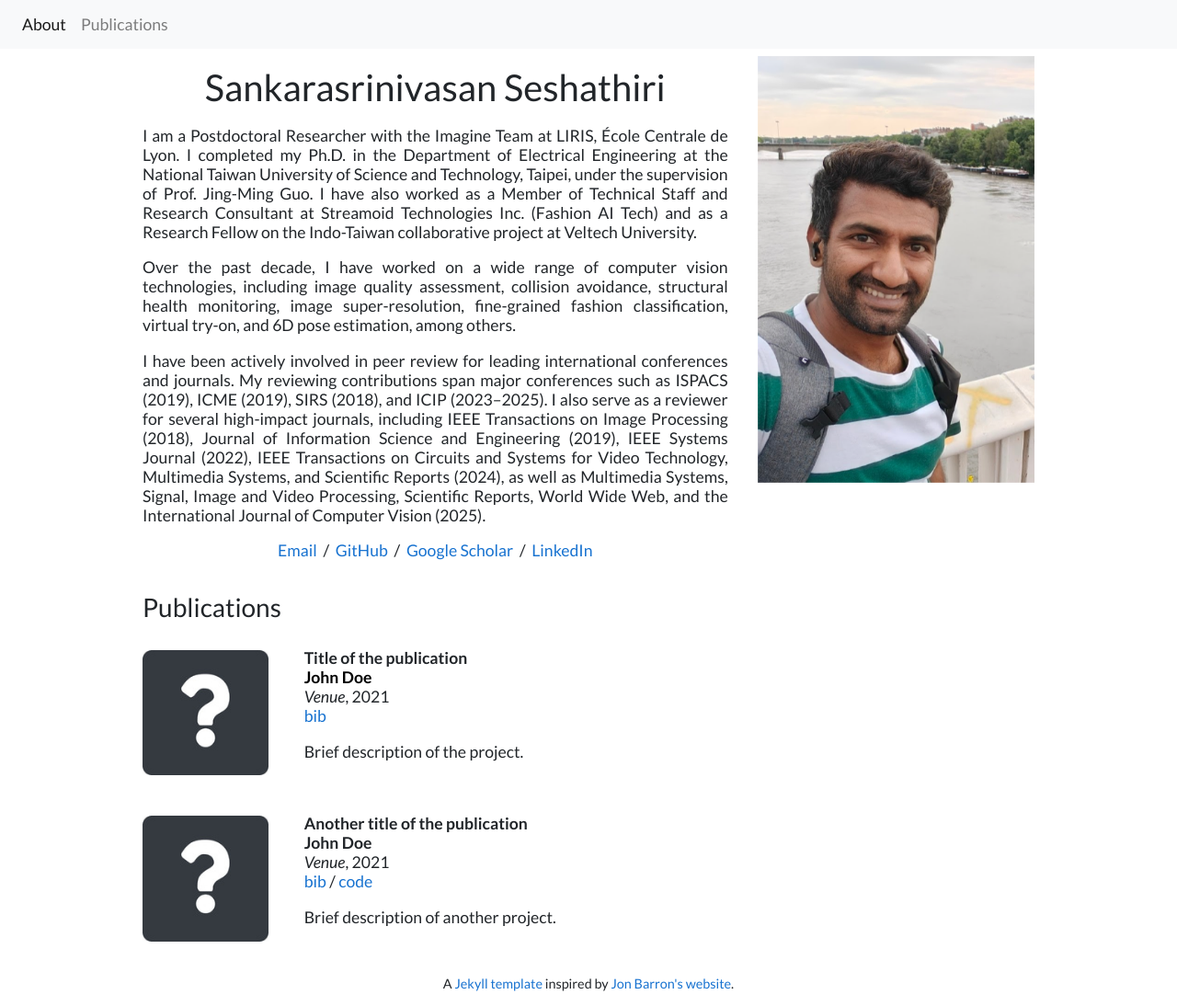
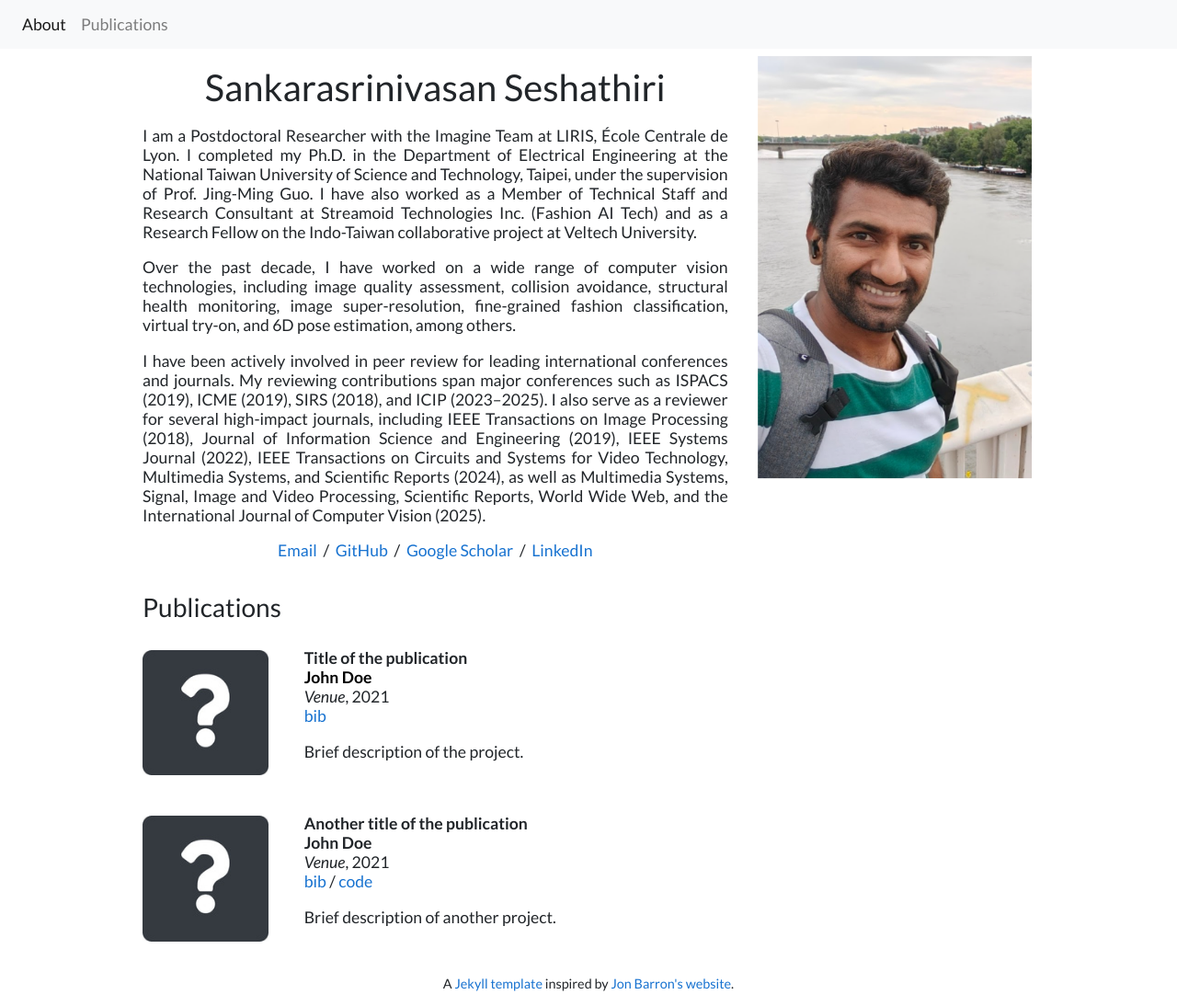
Before and after one commit to SankarSrin/SankarSrin.github.io, a Jekyll site: the page built from index.html, in a window 1280 px wide and 1094 px high. Shown: the whole window at 92% size. Built offline with Jekyll 4.4.1, drawn with Linux system fonts in a browser that asks for light colours.

Commit message:
Update index.html

```diff
--- a/index.html
+++ b/index.html
@@ -27,7 +27,7 @@
         </p>
     </div>
     <div class="col-md-4" style="z-index:4;">
-            <img alt="profile photo" id="portrait" src="portrait.jpg" style="width:400px; border-radius:0;">
+            <img alt="profile photo" id="portrait" src="portrait.jpg" style="width:300px; border-radius:0;">
 
     </div>
 </div>
```
